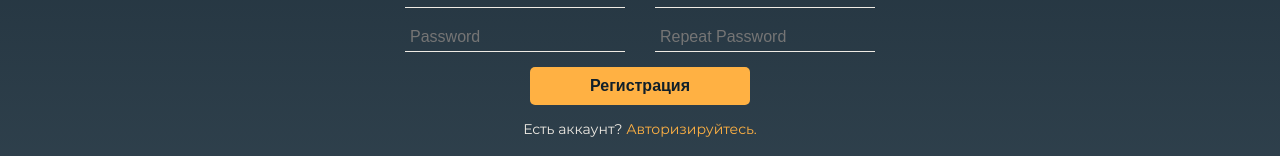
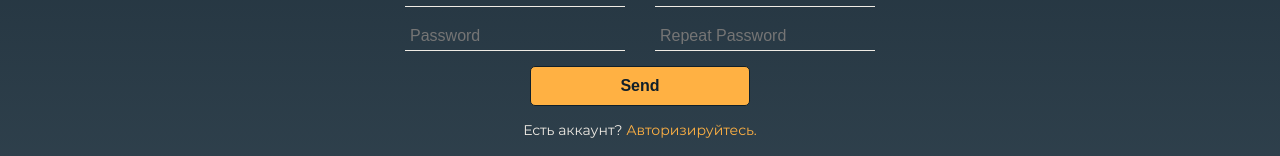
Before and after one commit to pasha-z25/contact-book, a Vue app: page /register in a window 1280 px wide. Shown: the part 510-666 px from the top of the page. Built offline with nearby package versions, Linux system fonts and the light colour scheme; what vue-flag-icon would draw is missing.

Commit message:
add lang variable

```diff
--- a/src/views/Register.vue
+++ b/src/views/Register.vue
@@ -7,7 +7,7 @@
       <input type="text" class="input" placeholder="Surname" required v-model="surname">
       <input type="password" class="input" placeholder="Password" required v-model="password">
       <input type="password" class="input" placeholder="Repeat Password" required v-model="repassword">
-      <button type="submit" class="submit" @click="handleClick">Регистрация</button>
+      <v-button type="submit" class="submit" @click="handleClick">{{ $t('btnLogIn') }}</v-button>
     </form>
     <p class="text text-center">Есть аккаунт? <router-link to="/" class="link">Авторизируйтесь.</router-link></p>
   </authorization>
@@ -16,10 +16,12 @@
 <script>
   import Authorization from "../layouts/Authorization";
   import routes from "../routes";
+  import VButton from "../components/VButton";
 
   export default {
     name: "Register",
     components: {
+      VButton,
       Authorization
     },
     data() {
```
